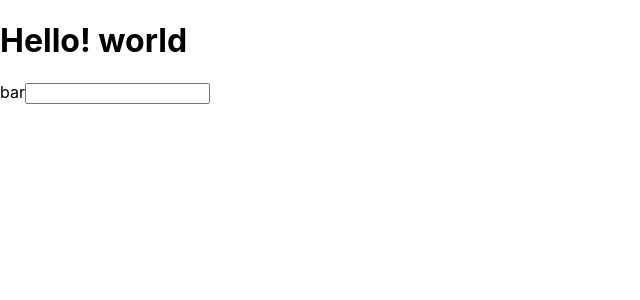
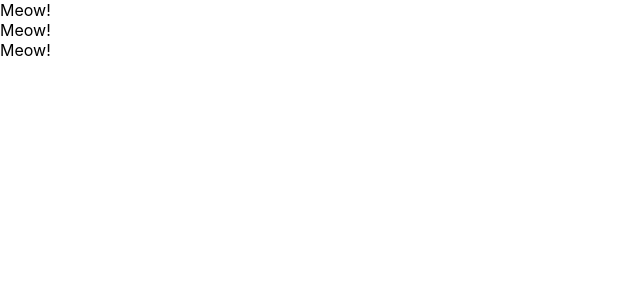
Before and after one commit to inumoarukeba-a/udemy-react-redux-crud-application, a React (Create React App) app: page / in a window 1280 px wide. Shown: the top 300 px of the page, without its empty margins (0-640 px from the left). Built offline with nearby package versions, Linux system fonts and the light colour scheme.

Commit message:
create class component and functional component

```diff
--- a/src/App.js
+++ b/src/App.js
@@ -1,13 +1,27 @@
 import React from "react";
 
-function App() {
+// function App() {
+//   return (
+//     <React.Fragment>
+//       <h1>Hello! world</h1>
+//       <label htmlFor="bar">bar</label>
+//       <input type="text" onClick={() => { console.log("I am clicked.") }}></input>
+//     </React.Fragment>
+//   );
+// }
+
+const App = () => {
   return (
     <React.Fragment>
-      <h1>Hello! world</h1>
-      <label htmlFor="bar">bar</label>
-      <input type="text" onClick={() => { console.log("I am clicked.") }}></input>
+      <Cat />
+      <Cat />
+      <Cat />
     </React.Fragment>
   );
 }
 
+const Cat = () => {
+  return <div>Meow!</div>;
+}
+
 export default App;
```
